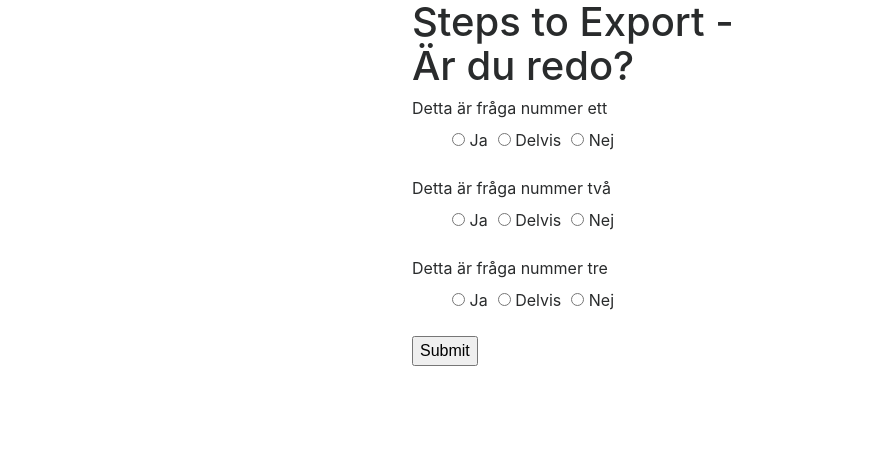
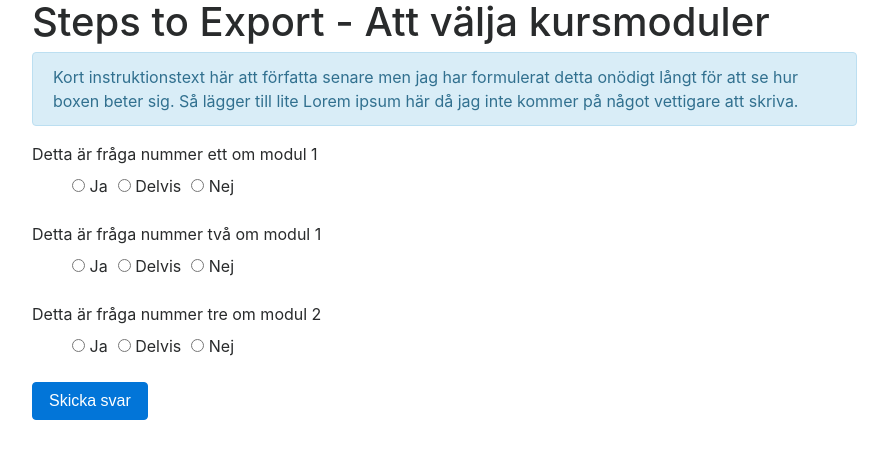
Before and after one commit to gustavwennerblom/ste_assess, a Flask app: page /assessment in a window 1280 px wide. Shown: the top 459 px of the page, without its empty margins (53-941 px from the left). Run offline with Flask 2, Linux system fonts and the light colour scheme; some libraries are stand-ins or nearby versions.

Commit message:
Basic features in place

```diff
--- a/assess.py
+++ b/assess.py
@@ -1,5 +1,6 @@
 from flask import Flask, render_template, url_for, redirect
 from forms import MainQuestionnaire
+import csv
 
 app = Flask(__name__)
 app.secret_key='verysecrethere'
@@ -12,9 +13,53 @@ def index():
 def assessment():
     form = MainQuestionnaire()
     if form.validate_on_submit():
-        print("Form submitted and validated")
+        answers = {}
+        for field in form:
+            # Process question fields (discarding submit and csrf)
+            if field.id.startswith("q"):
+                answers[field.id]=field.data
+        recommended_modules = recommend_modules(answers)
+        feedback = generate_feedback(recommended_modules)
+        return render_template('feedback.html', feedback=feedback)
+
     return render_template('assessment.html', form=form)
 
+def recommend_modules(answers):
+    """
+    :param answers: Dictionary of answers given
+    :return: List of modules recommended
+    """
+
+    # Create a map of which question targets which module
+    question_module_map = {}
+    with open('questions.csv') as f:
+        reader = csv.DictReader(f)
+        for line in reader:
+            question_module_map[line.get('Number')] = line['Module']
+
+    # Check the answers and identify the suitable modules
+    recommended_modules = []
+    for question_number in answers:
+        if not answers[question_number] == 'Ja':
+            recommended_modules.append(question_module_map[question_number])
+
+    return recommended_modules
+
+def generate_feedback(recommended_modules):
+    feedback=[]
+    with open('course_modules.csv') as f:
+        reader = csv.DictReader(f)
+        for module_info in reader:
+            if module_info.get('module_no') in recommended_modules:
+                feedback.append((module_info.get('title'), module_info.get('url')))
+
+    return feedback
+
+
+
+@app.route('/feedback')
+def feedback(answers):
+    return str(answers)
 
 if __name__ == '__main__':
     app.run(debug=True, port=5000)
--- /dev/null
+++ b/course_modules.csv
@@ -0,0 +1,3 @@
+module_no,title,url
+1,Utgångspunkt för lyckad export,http://thisisnotavailableyet.foo
+2,Modul två som jag inte kommer ihåg,http://thisisnotavailableyet.foo
--- a/forms.py
+++ b/forms.py
@@ -16,7 +16,7 @@ def get_questions():
 class MainQuestionnaire(FlaskForm):
     questions, options = get_questions()
     choices = [('Ja','Ja'), ('Delvis','Delvis'), ('Nej','Nej')]
-    q1 = RadioField(label=questions.get('1'), choices=choices)
-    q2 = RadioField(label=questions.get('2'), choices=choices)
-    q3 = RadioField(label=questions.get('3'), choices=choices)
-    submit = SubmitField()
+    q1 = RadioField(label=questions.get('q1'), choices=choices)
+    q2 = RadioField(label=questions.get('q2'), choices=choices)
+    q3 = RadioField(label=questions.get('q3'), choices=choices)
+    submit = SubmitField(label="Skicka svar")
--- a/questions.csv
+++ b/questions.csv
@@ -1,4 +1,4 @@
-Number,QuestionText,Options
-1,Detta är fråga nummer ett,Ja Delvis Nej
-2,Detta är fråga nummer två
-3,Detta är fråga nummer tre
+Number,QuestionText,Module
+q1,Detta är fråga nummer ett om modul 1,1
+q2,Detta är fråga nummer två om modul 1,1
+q3,Detta är fråga nummer tre om modul 2,2
--- a/templates/assessment.html
+++ b/templates/assessment.html
@@ -2,24 +2,25 @@
 {% block main %}
     <div class="container">
         <div class="row">
-            <div class="col-md"></div>
-            <div class="col-md">
-                <h1>Steps to Export - Är du redo?</h1>
+            <div class="col-md-9">
+                <h1>Steps to Export - Att välja kursmoduler</h1>
+                <div class="alert alert-info">
+                    Kort instruktionstext här att författa senare men jag har formulerat detta onödigt
+                    långt för att se hur boxen beter sig. Så lägger till lite Lorem ipsum här då jag inte
+                    kommer på något vettigare att skriva.
+                </div>
             </div>
-            <div class="col-md"></div>
         </div>
         <div class="row">
-            <div class="col-md"></div>
-            <div class="col-md">
+            <div class="col-md-9">
                 <form method="post">
                     {{form.hidden_tag()}}
                     {{form.q1.label}} {{form.q1}}
                     {{form.q2.label}} {{form.q2}}
                     {{form.q3.label}} {{form.q3}}
-                    {{form.submit}}
+                    {{form.submit(class_="btn btn-primary")}}
                 </form>
-            </div>
-            <div class="col-md"></div>
+           </div>
         </div>
     </div>
 {% endblock %}
```
Also changed, not shown: templates/feedback.html (added, +25 -0 lines).
